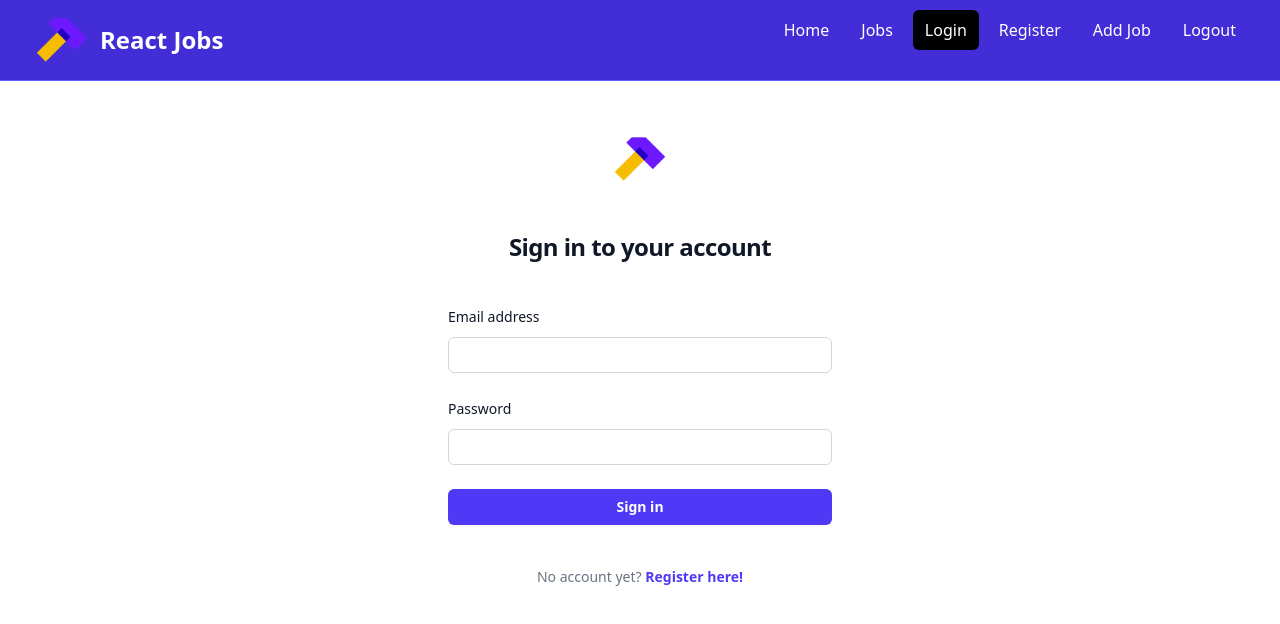
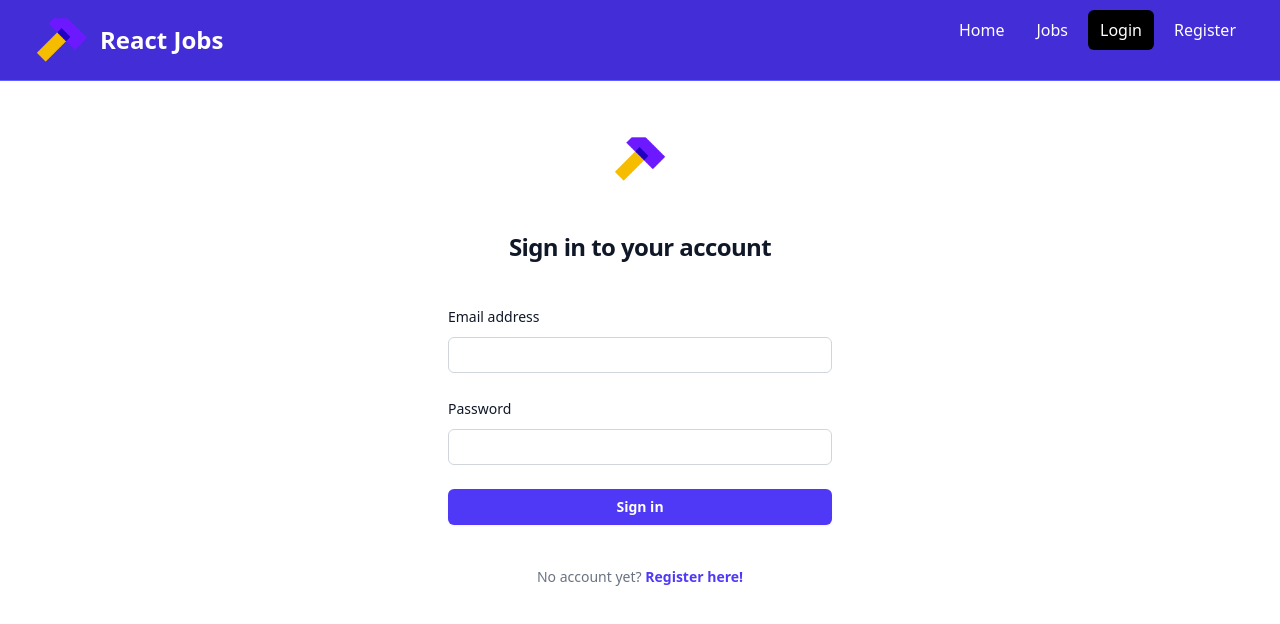
Before and after one commit to Kn0xiemy/JobPosting, a React (Vite) app: page /login in a window 1280 px wide. Shown: the top 624 px of the page. Built offline with nearby package versions, Linux system fonts and the light colour scheme.

Commit message:
added conditional visibility

```diff
--- a/src/components/Logout.jsx
+++ /dev/null
@@ -1,24 +0,0 @@
-import React, { useState } from 'react';
-
-function App() {
-  const [isLoggedIn, setIsLoggedIn] = useState(true);
-
-  const handleLogout = () => {
-    setIsLoggedIn(false);
-  };
-
-  return (
-    <div>
-      {isLoggedIn ? (
-        <div>
-          <h1>Welcome User!</h1>
-          <LogoutButton onLogout={handleLogout} />
-        </div>
-      ) : (
-        <h1>You are logged out</h1>
-      )}
-    </div>
-  );
-}
-
-export default App;
--- a/src/components/Navbar.jsx
+++ b/src/components/Navbar.jsx
@@ -1,59 +1,62 @@
-import React from 'react'
-import logo from '../assets/images/logo.png';
-import { NavLink } from 'react-router-dom';
+import React from "react";
+import logo from "../assets/images/logo.png";
+import { NavLink } from "react-router-dom";
+import { AuthContext } from "../context/AuthContext";
+import { useContext } from "react";
+import {toast} from 'react-toastify';
 
 const Navbar = () => {
+  const { isAuthenticated } = useContext(AuthContext);
 
-  const linkClass =  ({isActive}) => isActive ? 'bg-black text-white hover:bg-gray-900 hover:text-white rounded-md px-3 py-2' : 'text-white hover:bg-gray-900 hover:text-white rounded-md px-3 py-2' ;
+  const linkClass = ({ isActive }) =>
+    isActive
+      ? "bg-black text-white hover:bg-gray-900 hover:text-white rounded-md px-3 py-2"
+      : "text-white hover:bg-gray-900 hover:text-white rounded-md px-3 py-2";
   return (
     <>
       <nav className="bg-indigo-700 border-b border-indigo-500">
         <div className="mx-auto max-w-7xl px-2 sm:px-6 lg:px-8">
           <div className="flex h-20 items-center justify-between">
-          <div
-            className="flex flex-1 items-center justify-center md:items-stretch md:justify-start"
-          >
+            <div className="flex flex-1 items-center justify-center md:items-stretch md:justify-start">
               {/* <!-- Logo --> */}
               <NavLink className="flex flex-shrink-0 items-center mr-4" to="/">
-              <img
-                className="h-15 w-auto"
-                src={ logo }
-                alt="React Jobs"
-              />
-              <span className="hidden md:block text-white text-2xl font-bold ml-2"
-                >React Jobs</span>
+                <img className="h-15 w-auto" src={logo} alt="React Jobs" />
+                <span className="hidden md:block text-white text-2xl font-bold ml-2">
+                  React Jobs
+                </span>
               </NavLink>
               <div className="md:ml-auto">
                 <div className="flex space-x-2">
-                <NavLink
-                  to="/"
-                  className={linkClass}
-                  >Home</NavLink>
+                  <NavLink to="/" className={linkClass}>
+                    Home
+                  </NavLink>
 
-                <NavLink
-                  to="/jobs"
-                  className={linkClass}
-                  >Jobs</NavLink>
+                  <NavLink to="/jobs" className={linkClass}>
+                    Jobs
+                  </NavLink>
 
-                <NavLink
-                  to="/login"
-                  className={linkClass}
-                  >Login</NavLink>
+                  <NavLink to="/login" className={linkClass}>
+                    Login
+                  </NavLink>
 
-                <NavLink
-                  to="/register"
-                  className={linkClass}
-                  >Register</NavLink>
+                  <NavLink to="/register" className={linkClass}>
+                    Register
+                  </NavLink>
 
-                <NavLink
-                  to="/add-job"
-                  className={linkClass}
-                  >Add Job</NavLink>
+                  {isAuthenticated ? (
+                    <NavLink to="/add-job" className={linkClass}>
+                      Add Job
+                    </NavLink>
+                  ) : null}
+                  {isAuthenticated ? (
+                    <NavLink to="/" className={linkClass} onClick={() => {
+                      localStorage.removeItem('accessToken');
 
-                <NavLink
-                  to="/logout"
-                  className={linkClass}
-                  >Logout</NavLink>
+                      toast.success('Successfully Logged out!')
+                    }}>
+                      Logout
+                    </NavLink>
+                  ) : null}
                 </div>
               </div>
             </div>
@@ -61,7 +64,7 @@ const Navbar = () => {
         </div>
       </nav>
     </>
-  )
-}
+  );
+};
 
 export default Navbar;
```
Also changed, not shown: src/components/LogoutFunctionality.jsx (added). Lines whose indentation alone changed are shown as unchanged.
